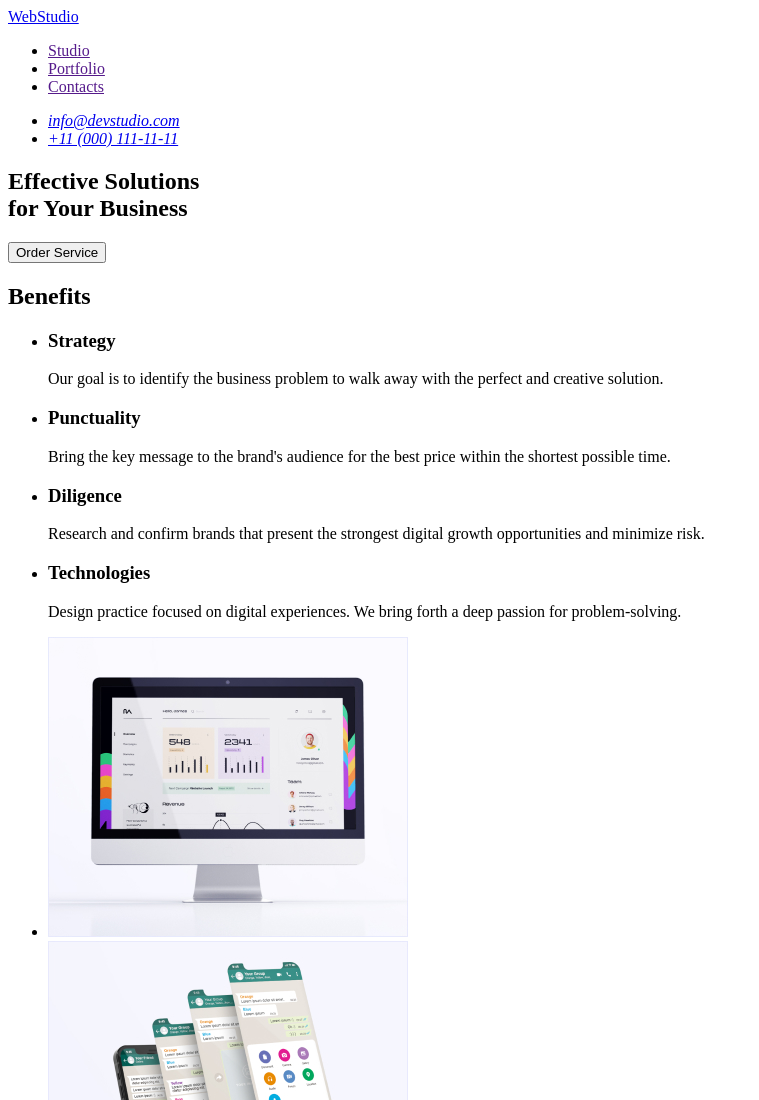
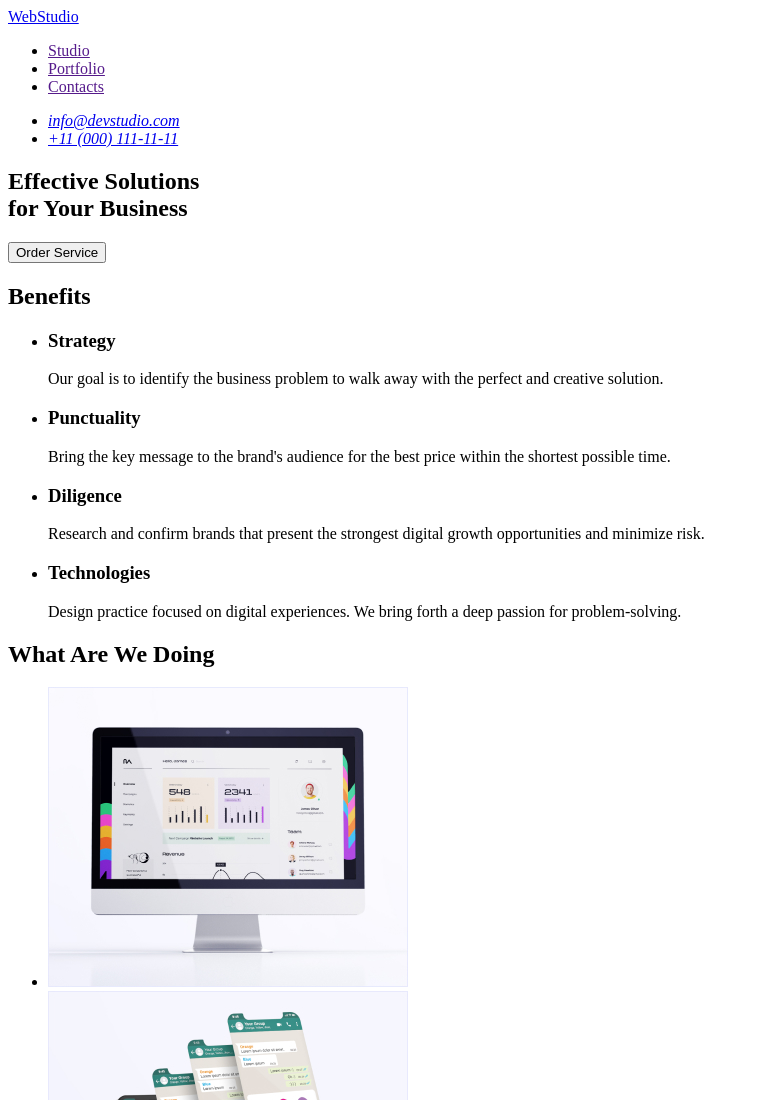
Before and after one commit to BohdanaT/goit-markup-hw-01, a plain HTML site: page index.html in a window 1280 px wide. Shown: the top 1100 px of the page, without its empty margins (0-759 px from the left). Drawn offline with Linux system fonts and the light colour scheme.

Commit message:
index final update hw1

```diff
--- a/index.html
+++ b/index.html
@@ -69,7 +69,7 @@
       </section>
       <!-- Services section -->
       <section>
-        <h2 hidden>What Are We Doing</h2>
+        <h2>What Are We Doing</h2>
         <ul>
           <li>
             <img
```
